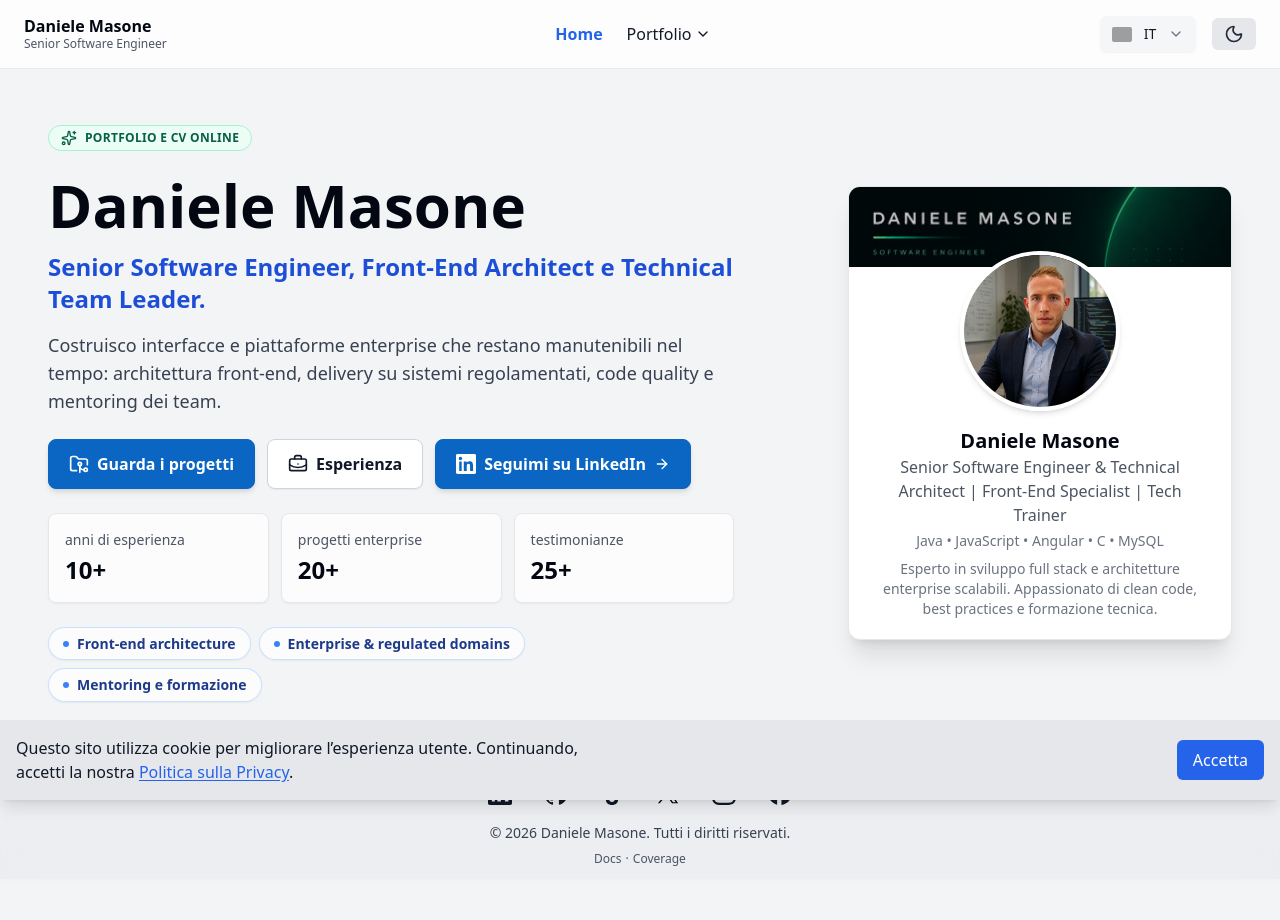
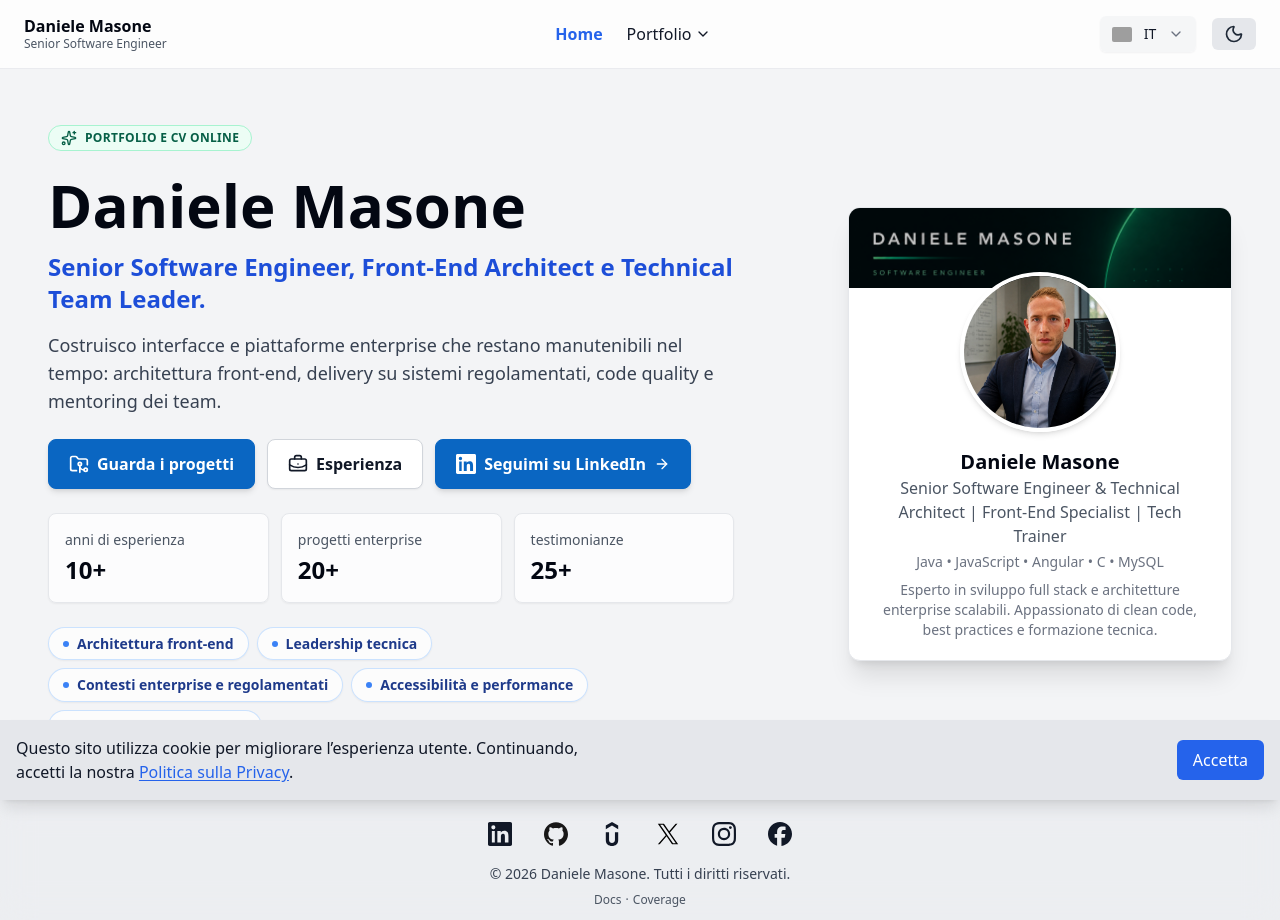
Before and after one commit to DanieleMasone/ingdanielemasone, a React (Vite) app: page / in a window 1280 px wide. Before the commit the page ends 879 px from the top, so only its background shows below. Built offline with nearby package versions, Linux system fonts and the light colour scheme; grey boxes are pictures that could not be loaded.

Commit message:
chore: focusItems

```diff
--- a/src/locales/de/translation.json
+++ b/src/locales/de/translation.json
@@ -26,7 +26,9 @@
   "home_metric_testimonials_label": "Empfehlungen",
   "home_focus_label": "Schwerpunkte",
   "home_focus_frontend": "Front-End-Architektur",
-  "home_focus_enterprise": "Enterprise & regulierte Domänen",
+  "home_focus_leadership": "Technische Führung",
+  "home_focus_enterprise": "Enterprise- und regulierte Umfelder",
+  "home_focus_accessibility": "Barrierefreiheit und Performance",
   "home_focus_training": "Mentoring und Training",
   "projects_title": "Projekte",
   "show_technologies": "Technologien anzeigen",
--- a/src/locales/en/translation.json
+++ b/src/locales/en/translation.json
@@ -26,7 +26,9 @@
   "home_metric_testimonials_label": "testimonials",
   "home_focus_label": "Focus areas",
   "home_focus_frontend": "Front-end architecture",
+  "home_focus_leadership": "Technical leadership",
   "home_focus_enterprise": "Enterprise & regulated domains",
+  "home_focus_accessibility": "Accessibility & performance",
   "home_focus_training": "Mentoring and training",
   "projects_title": "Projects",
   "show_technologies": "Show technologies",
--- a/src/locales/es/translation.json
+++ b/src/locales/es/translation.json
@@ -26,8 +26,10 @@
   "home_metric_testimonials_label": "testimonios",
   "home_focus_label": "Áreas de enfoque",
   "home_focus_frontend": "Arquitectura front-end",
-  "home_focus_enterprise": "Enterprise y dominios regulados",
-  "home_focus_training": "Mentoring y formación",
+  "home_focus_leadership": "Liderazgo técnico",
+  "home_focus_enterprise": "Entornos enterprise y regulados",
+  "home_focus_accessibility": "Accesibilidad y rendimiento",
+  "home_focus_training": "Mentoría y formación",
   "projects_title": "Proyectos",
   "show_technologies": "Mostrar tecnologías",
   "showMore": "Mostrar todo",
--- a/src/locales/fr/translation.json
+++ b/src/locales/fr/translation.json
@@ -26,8 +26,10 @@
   "home_metric_testimonials_label": "témoignages",
   "home_focus_label": "Axes de spécialisation",
   "home_focus_frontend": "Architecture front-end",
-  "home_focus_enterprise": "Domaines enterprise et réglementés",
-  "home_focus_training": "Mentoring et formation",
+  "home_focus_leadership": "Leadership technique",
+  "home_focus_enterprise": "Environnements d'entreprise et réglementés",
+  "home_focus_accessibility": "Accessibilité et performance",
+  "home_focus_training": "Mentorat et formation",
   "projects_title": "Projets",
   "show_technologies": "Afficher les technologies",
   "showMore": "Afficher tout",
--- a/src/locales/it/translation.json
+++ b/src/locales/it/translation.json
@@ -25,8 +25,10 @@
   "home_metric_testimonials_value": "25+",
   "home_metric_testimonials_label": "testimonianze",
   "home_focus_label": "Aree di focus",
-  "home_focus_frontend": "Front-end architecture",
-  "home_focus_enterprise": "Enterprise & regulated domains",
+  "home_focus_frontend": "Architettura front-end",
+  "home_focus_leadership": "Leadership tecnica",
+  "home_focus_enterprise": "Contesti enterprise e regolamentati",
+  "home_focus_accessibility": "Accessibilità e performance",
   "home_focus_training": "Mentoring e formazione",
   "projects_title": "Progetti",
   "show_technologies": "Mostra tecnologie",
--- a/src/pages/home/Home.jsx
+++ b/src/pages/home/Home.jsx
@@ -19,7 +19,9 @@ const heroMetrics = [
 
 const focusItems = [
     "home_focus_frontend",
+    "home_focus_leadership",
     "home_focus_enterprise",
+    "home_focus_accessibility",
     "home_focus_training",
 ];
 
```
Also changed, not shown: 1 other file (tests, documents, lock files or other folders).
